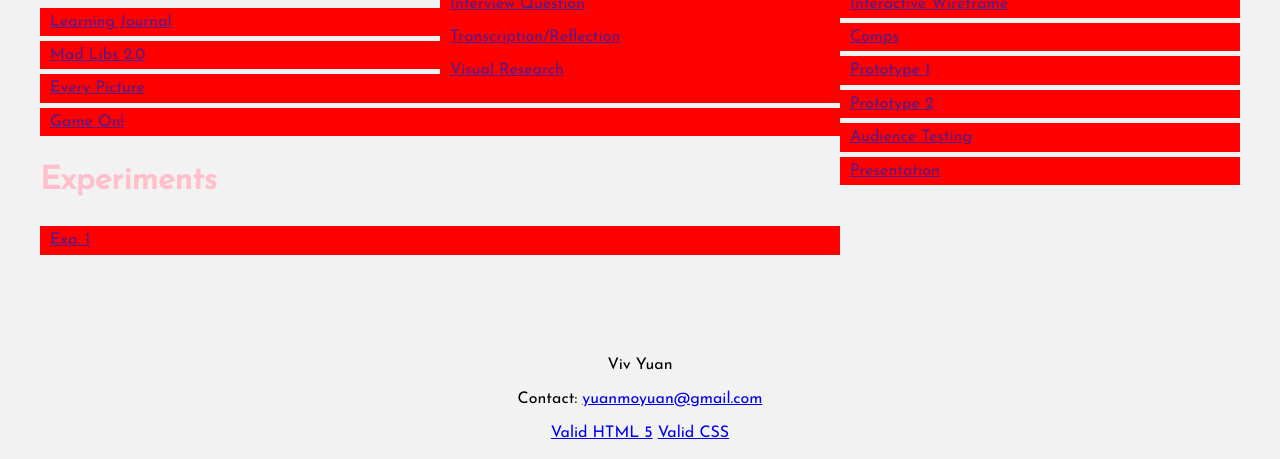
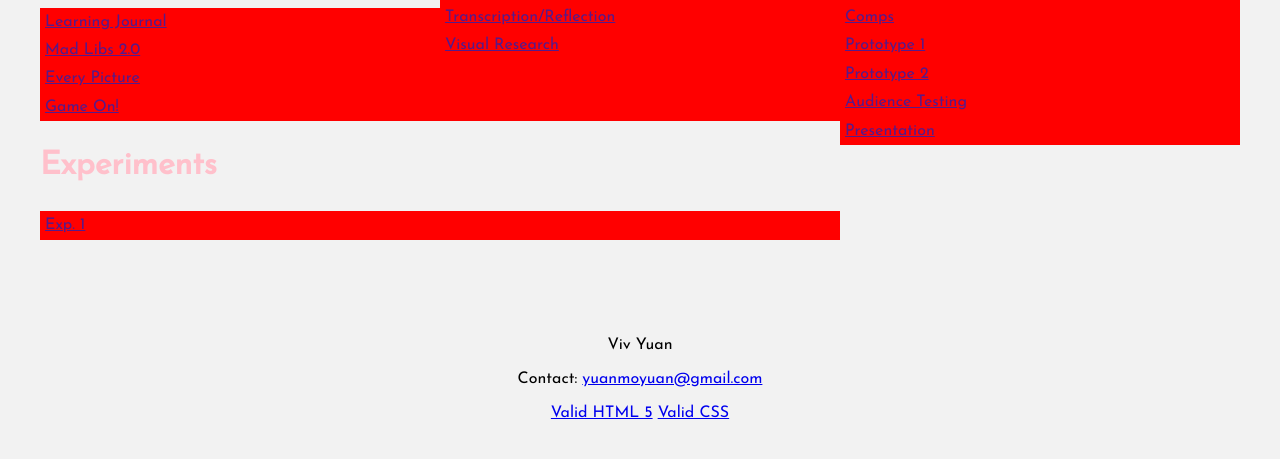
Before and after one commit to vivyuan/vivyuan.github.com, a plain HTML site: page des157/index.html in a window 1280 px wide. Shown: the part 729-1188 px from the top of the page. Drawn offline with nearby package versions, Linux system fonts and the light colour scheme.

Commit message:
list change

```diff
--- a/des157/styles.css
+++ b/des157/styles.css
@@ -50,13 +50,10 @@ h3 {
 }
 
 li {
-    display: block;
     list-style-type: none;
-    display: run-in;
     background: red;
-    padding: 5px 10px;
-    margin: 5px 0;
-    transition: .5s;
+    padding: 5px;
+    transition: .8s;
 }
 
 .a {
```
